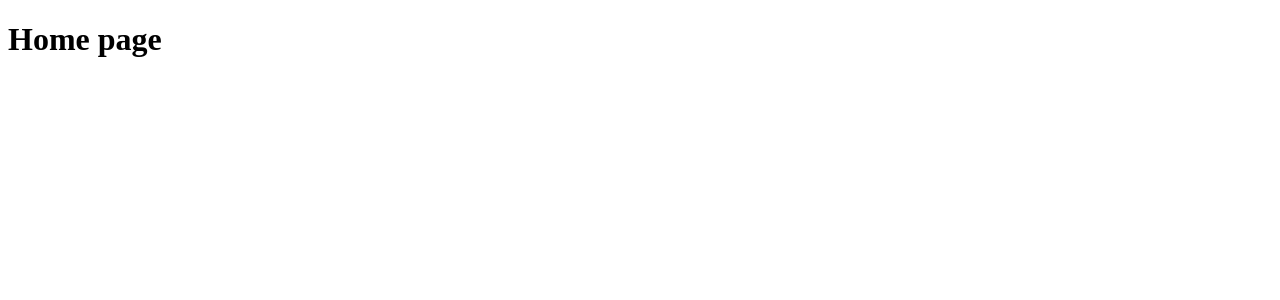
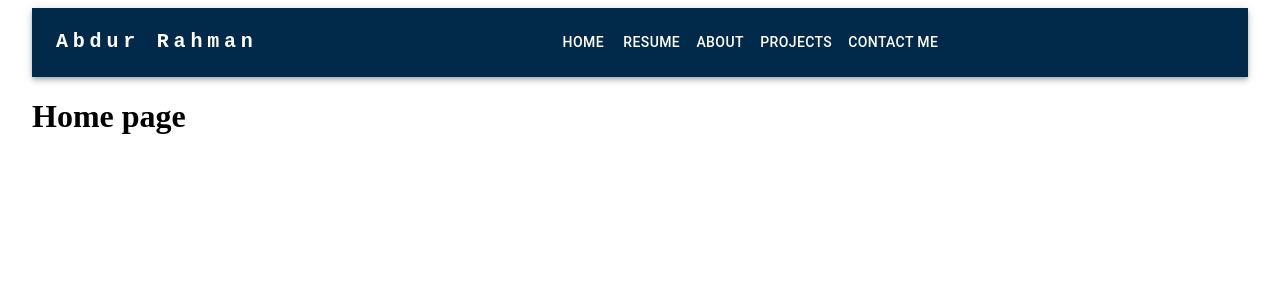
Before and after one commit to Rashed967/portfolio-site, a React (Vite) app: page / in a window 1280 px wide. Shown: the top 300 px of the page. Built offline with nearby package versions, Linux system fonts and the light colour scheme.

Commit message:
added some code

```diff
--- /dev/null
+++ b/src/components/NavBar/NavBar.jsx
@@ -0,0 +1,128 @@
+import * as React from 'react';
+import AppBar from '@mui/material/AppBar';
+import Box from '@mui/material/Box';
+import Toolbar from '@mui/material/Toolbar';
+import IconButton from '@mui/material/IconButton';
+import Typography from '@mui/material/Typography';
+import Menu from '@mui/material/Menu';
+import MenuIcon from '@mui/icons-material/Menu';
+import Container from '@mui/material/Container';
+import Avatar from '@mui/material/Avatar';
+import Button from '@mui/material/Button';
+import Tooltip from '@mui/material/Tooltip';
+import MenuItem from '@mui/material/MenuItem';
+import AdbIcon from '@mui/icons-material/Adb';
+
+const pages = ['Home', 'Resume', 'About', 'Projects', 'Contact me'];
+
+
+const NavBar = () => {
+  const [anchorElNav, setAnchorElNav] = React.useState(null);
+
+  const handleOpenNavMenu = (event) => {
+    setAnchorElNav(event.currentTarget);
+  };
+
+  const handleCloseNavMenu = () => {
+    setAnchorElNav(null);
+  };
+
+
+
+  return (
+    <AppBar position="static" sx={{backgroundColor : "#012A4A"}}>
+      <Container maxWidth="xl">
+        <Toolbar disableGutters >
+
+          <Typography
+            variant="h6"
+            noWrap
+            component="a"
+            href="/"
+            sx={{
+              mr: 2,
+              display: { xs: 'none', md: 'flex' },
+              fontFamily: 'monospace',
+              fontWeight: 700,
+              letterSpacing: '.3rem',
+              color: 'inherit',
+              textDecoration: 'none',
+            }}
+          >
+            Abdur Rahman
+          </Typography>
+
+          <Box sx={{ flexGrow: 1, display: { xs: 'flex', md: 'none' } }}>
+            <IconButton
+              size="large"
+              aria-label="account of current user"
+              aria-controls="menu-appbar"
+              aria-haspopup="true"
+              onClick={handleOpenNavMenu}
+              color="inherit"
+            >
+              <MenuIcon />
+            </IconButton>
+            <Menu
+              id="menu-appbar"
+              anchorEl={anchorElNav}
+              anchorOrigin={{
+                vertical: 'bottom',
+                horizontal: 'left',
+              }}
+              keepMounted
+              transformOrigin={{
+                vertical: 'top',
+                horizontal: 'left',
+              }}
+              open={Boolean(anchorElNav)}
+              onClose={handleCloseNavMenu}
+              sx={{
+                display: { xs: 'block', md: 'none' },
+              }}
+            >
+              {pages.map((page) => (
+                <MenuItem key={page} onClick={handleCloseNavMenu}>
+                  <Typography textAlign="center">{page}</Typography>
+                </MenuItem>
+              ))}
+            </Menu>
+          </Box>
+
+          <Typography
+            variant="h5"
+            noWrap
+            component="a"
+            href=""
+            sx={{
+              mr: 2,
+              display: { xs: 'flex', md: 'none' },
+              flexGrow: 1,
+              fontFamily: 'monospace',
+              fontWeight: 700,
+              letterSpacing: '.3rem',
+              color: 'inherit',
+              textDecoration: 'none',
+            }}
+          >
+            Abdur Rahman
+          </Typography>
+          <Box sx={{ flexGrow: 1, display: { xs: 'none', md: 'flex', justifyContent: 'center', alignItems: 'center', flexDirection: { xs: 'column', md: 'row' },} }}>
+            {pages.map((page) => (
+              <Button
+                key={page}
+                onClick={handleCloseNavMenu}
+                sx={{ my: 2, color: 'white', display: 'block' }}
+              >
+                {page}
+              </Button>
+            ))}
+          </Box>
+
+
+        </Toolbar>
+      </Container>
+    </AppBar>
+  );
+}
+export default NavBar;
--- a/src/index.css
+++ b/src/index.css
@@ -0,0 +1,4 @@
+import '@fontsource/roboto/300.css';
+import '@fontsource/roboto/400.css';
+import '@fontsource/roboto/500.css';
+import '@fontsource/roboto/700.css';
--- a/src/layout/Main.jsx
+++ b/src/layout/Main.jsx
@@ -1,10 +1,12 @@
 import { Outlet } from "react-router-dom";
+import NavBar from "../components/NavBar/NavBar";
 
 
 
 const Main = () => {
     return (
         <div>
+            <NavBar></NavBar>
             <Outlet></Outlet>
 
         </div>
--- a/src/main.jsx
+++ b/src/main.jsx
@@ -6,9 +6,21 @@
   RouterProvider,
 } from "react-router-dom";
 import Routes from './routes/Routes.jsx';
+import { Box, Container } from '@mui/material';
 
 ReactDOM.createRoot(document.getElementById('root')).render(
   <React.StrictMode>
+
+  <Container
+    maxWidth="xl"
+    sx={{
+      padding: '0',
+      marginLeft: 'auto',
+      marginRight: 'auto',
+    }}
+  >
      <RouterProvider router={Routes} />
+     </Container>
+
   </React.StrictMode>,
 )
```
Also changed, not shown: package.json (+8 -1 lines), src/pages/Home/Home/Home.jsx (+7 -1 lines), 1 other file (tests, documents, lock files or other folders).
